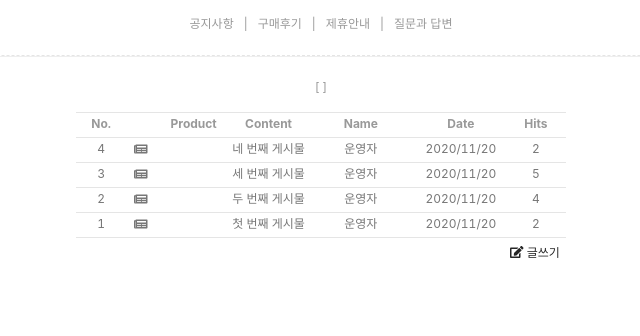
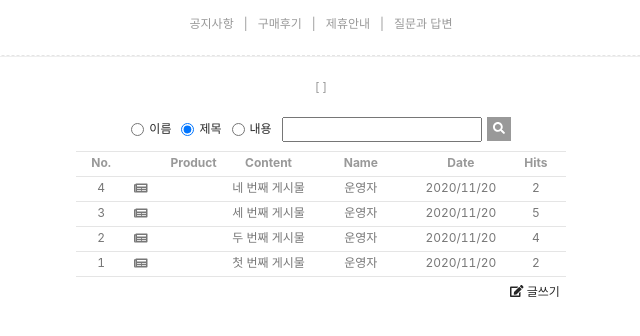
Before and after one commit to smilejakdu/snack_market_clone, a React (Create React App) app: page /post in a window 1280 px wide. Shown: the top 336 px of the page, without its empty margins (319-959 px from the left). Built offline with nearby package versions, Linux system fonts and the light colour scheme.

Commit message:
add base searchform in board

```diff
--- a/src/components/PostTemplate/PostTemplate.js
+++ b/src/components/PostTemplate/PostTemplate.js
@@ -10,13 +10,13 @@ const PostItem = (props) => {
 
   return (
     <tr>
-      <td scope="col">{id}</td>
-      <td scope="col"><FontAwesomeIcon icon={faNewspaper} /></td>
-      <td scope="col"></td>
-      <td scope="col">{content}</td>
-      <td scope="col">{name}</td>
-      <td scope="col">{date}</td>
-      <td scope="col">{hits}</td>
+      <td>{id}</td>
+      <td><FontAwesomeIcon icon={faNewspaper} /></td>
+      <td></td>
+      <td>{content}</td>
+      <td>{name}</td>
+      <td>{date}</td>
+      <td>{hits}</td>
     </tr>
   );
 };
@@ -94,6 +94,10 @@ const PostTemplate = ({ children }) => {
         [ {title.name} ]
       </div>
 
+      <div className="search">
+        {children}
+      </div>
+
       <div className="content">
         <table>
           <colgroup>
--- /dev/null
+++ b/src/components/SearchForm/SearchForm.js
@@ -0,0 +1,39 @@
+import React, { useState } from 'react';
+import { SearchFormBlock } from './SearchForm.style';
+import { faSearch } from '@fortawesome/free-solid-svg-icons';
+import { FontAwesomeIcon } from '@fortawesome/react-fontawesome';
+
+const SearchForm = () => {
+
+  const [value, setValue] = useState('')
+  const onChange = e => {
+    setValue(e.target.value);
+  }
+
+  return (
+    <SearchFormBlock>
+      <form>
+
+        <label htmlFor="name">
+          <input type="radio" id="name" name="type" value="name" />
+          이름
+        </label>
+        <label htmlFor="title">
+          <input type="radio" id="title" name="type" value="title" defaultChecked/>
+          제목
+        </label>
+        <label htmlFor="content">
+          <input type="radio" id="content" name="type" value="content" />
+          내용
+        </label>
+        <input
+          value={value}
+          onChange={onChange}
+        />
+        <button><FontAwesomeIcon icon={faSearch} /></button>
+      </form>
+    </SearchFormBlock>
+  );
+};
+
+export default SearchForm;
--- /dev/null
+++ b/src/components/SearchForm/SearchForm.style.js
@@ -0,0 +1,30 @@
+import styled from 'styled-components';
+
+const SearchFormBlock = styled.div`
+  width: 100%;
+  text-align: right;
+  height: 24px;
+  margin: 5px 0 10px 0;
+
+  label {
+    margin: 0;
+    padding: 0;
+    margin-right: 10px;
+
+    input {
+      vertical-align: middle;
+      margin-right: 5px;
+    }
+  }
+
+  button {
+    border: 0;
+    height: 24px;
+    color: white;
+    background-color: #999;
+    overflow: visible;
+    margin-left: 5px;
+  }
+`;
+
+export { SearchFormBlock };
--- /dev/null
+++ b/src/components/SearchForm/index.js
@@ -0,0 +1 @@
+export { default } from './SearchForm';
--- a/src/pages/PostPage/PostPage.js
+++ b/src/pages/PostPage/PostPage.js
@@ -1,14 +1,12 @@
 import React from 'react';
 import PostTemplate from '../../components/PostTemplate';
-import FooterInfoList from '../../components/Footer/FooterInfoList';
+import SearchForm from '../../components/SearchForm';
 
 const PostPage = () => {
   return (
     <div>
       <PostTemplate>
-        <FooterInfoList />
-        <FooterInfoList />
-
+        <SearchForm />
       </PostTemplate>
     </div>
   );
```
